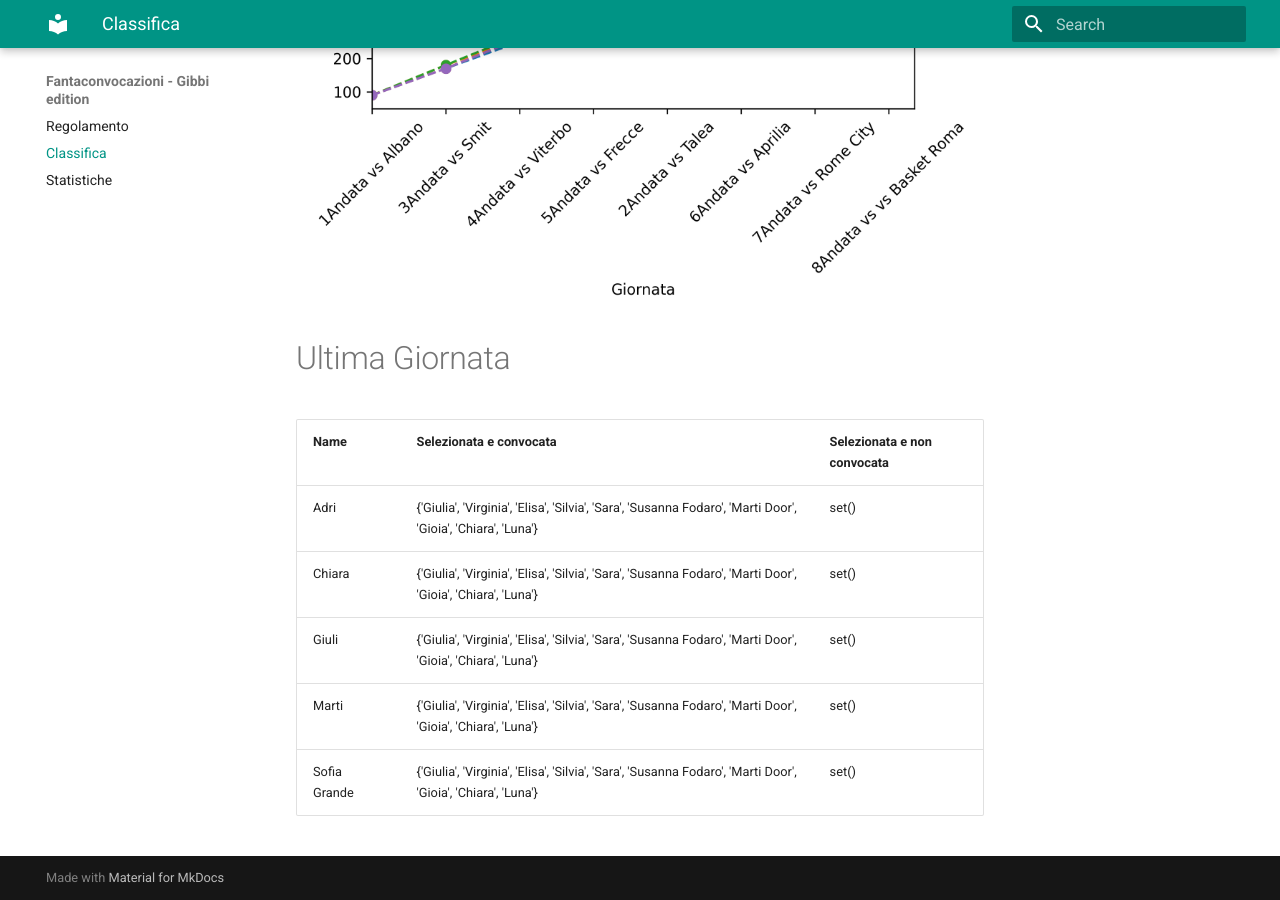
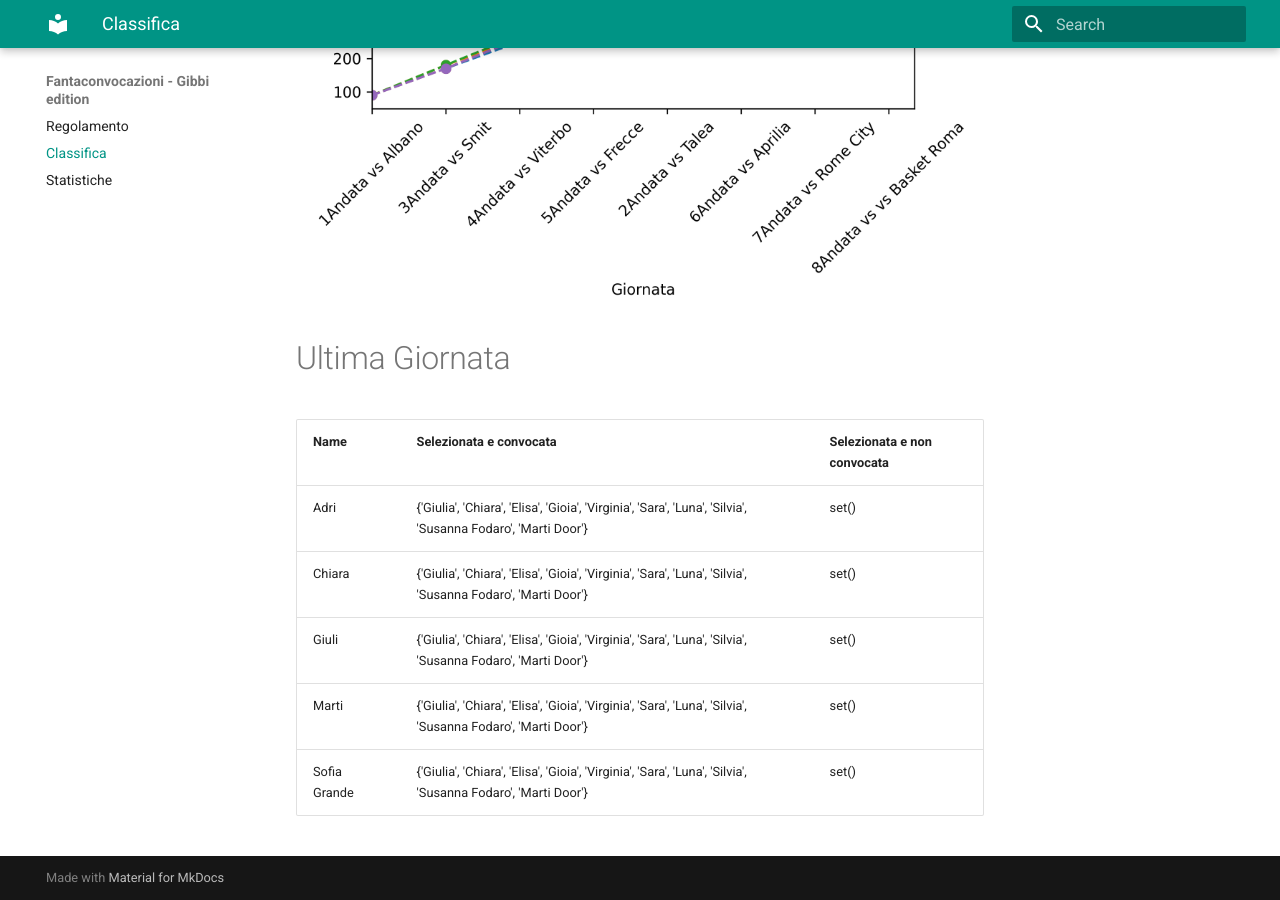
Before and after one commit to martinig94/fantagibbi, an MkDocs documentation site: the page built from docs/Classifica.md, in a window 1280 px wide and 900 px high, scrolled down 810 px. Built offline with MkDocs 1.6.1 and Material for MkDocs 9.7.7, drawn with Linux system fonts in a browser that asks for light colours.

Commit message:
Auto-update from main.py

```diff
--- a/docs/Classifica.md
+++ b/docs/Classifica.md
@@ -18,9 +18,9 @@
 <!-- START_TABLE CORRECT -->
 | Name         | Selezionata e convocata                                                                                      | Selezionata e non convocata   |
 |:-------------|:-------------------------------------------------------------------------------------------------------------|:------------------------------|
-| Adri         | {'Giulia', 'Virginia', 'Elisa', 'Silvia', 'Sara', 'Susanna Fodaro', 'Marti Door', 'Gioia', 'Chiara', 'Luna'} | set()                         |
-| Chiara       | {'Giulia', 'Virginia', 'Elisa', 'Silvia', 'Sara', 'Susanna Fodaro', 'Marti Door', 'Gioia', 'Chiara', 'Luna'} | set()                         |
-| Giuli        | {'Giulia', 'Virginia', 'Elisa', 'Silvia', 'Sara', 'Susanna Fodaro', 'Marti Door', 'Gioia', 'Chiara', 'Luna'} | set()                         |
-| Marti        | {'Giulia', 'Virginia', 'Elisa', 'Silvia', 'Sara', 'Susanna Fodaro', 'Marti Door', 'Gioia', 'Chiara', 'Luna'} | set()                         |
-| Sofia Grande | {'Giulia', 'Virginia', 'Elisa', 'Silvia', 'Sara', 'Susanna Fodaro', 'Marti Door', 'Gioia', 'Chiara', 'Luna'} | set()                         |
+| Adri         | {'Giulia', 'Chiara', 'Elisa', 'Gioia', 'Virginia', 'Sara', 'Luna', 'Silvia', 'Susanna Fodaro', 'Marti Door'} | set()                         |
+| Chiara       | {'Giulia', 'Chiara', 'Elisa', 'Gioia', 'Virginia', 'Sara', 'Luna', 'Silvia', 'Susanna Fodaro', 'Marti Door'} | set()                         |
+| Giuli        | {'Giulia', 'Chiara', 'Elisa', 'Gioia', 'Virginia', 'Sara', 'Luna', 'Silvia', 'Susanna Fodaro', 'Marti Door'} | set()                         |
+| Marti        | {'Giulia', 'Chiara', 'Elisa', 'Gioia', 'Virginia', 'Sara', 'Luna', 'Silvia', 'Susanna Fodaro', 'Marti Door'} | set()                         |
+| Sofia Grande | {'Giulia', 'Chiara', 'Elisa', 'Gioia', 'Virginia', 'Sara', 'Luna', 'Silvia', 'Susanna Fodaro', 'Marti Door'} | set()                         |
 <!-- END_TABLE CORRECT -->
```
